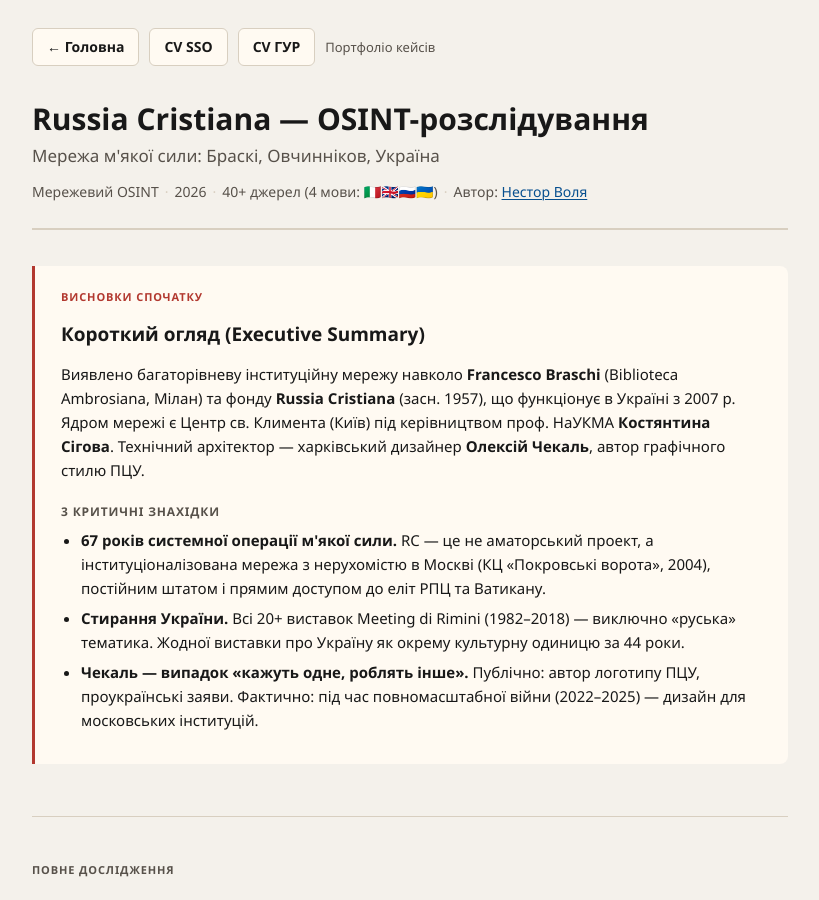
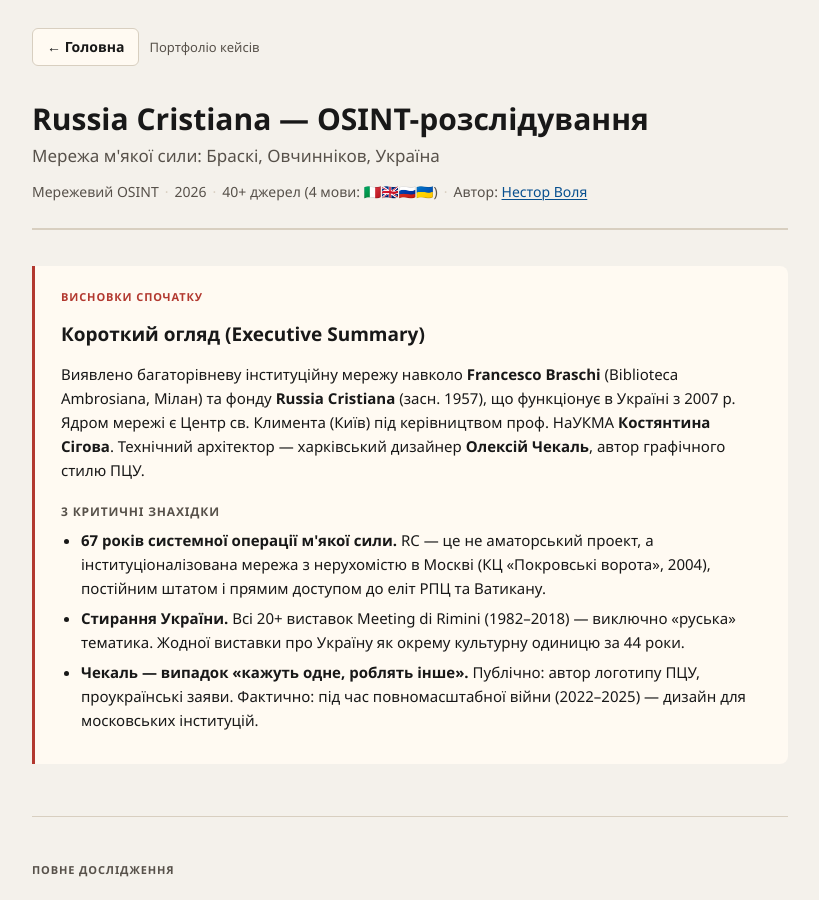
Before and after one commit to NestorVolya/nestorvolya.github.io, a Jekyll site: the page cases/braschi_rc/index.html, which Jekyll copies as it is, in a window 1280 px wide and 900 px high. Shown: the whole window, without its empty margins (230-1049 px from the left). Built offline with Jekyll 4.4.1, drawn with Linux system fonts in a browser that asks for light colours.

Commit message:
Remove CV SSO / CV GUR nav links from case pages
cv-sso.html and cv-gur.html moved to VPS private slot.
Public GitHub Pages pages no longer link to them.

Co-Authored-By: Claude Sonnet 4.6 <noreply@anthropic.com>

```diff
--- a/cases/braschi_rc/index.html
+++ b/cases/braschi_rc/index.html
@@ -294,8 +294,6 @@
 
   <nav>
     <a class="nav-btn" href="../../index.html">← Головна</a>
-    <a class="nav-btn" href="../../cv-sso.html">CV SSO</a>
-    <a class="nav-btn" href="../../cv-gur.html">CV ГУР</a>
     <span class="nav-tag">Портфоліо кейсів</span>
   </nav>
 
--- a/cases/rentafont_ru/index.html
+++ b/cases/rentafont_ru/index.html
@@ -388,8 +388,6 @@
 
   <nav>
     <a class="nav-btn" href="../../index.html">← Головна</a>
-    <a class="nav-btn" href="../../cv-sso.html">CV SSO</a>
-    <a class="nav-btn" href="../../cv-gur.html">CV ГУР</a>
     <span class="nav-tag">Кейс · OSINT due diligence</span>
   </nav>
 
```
